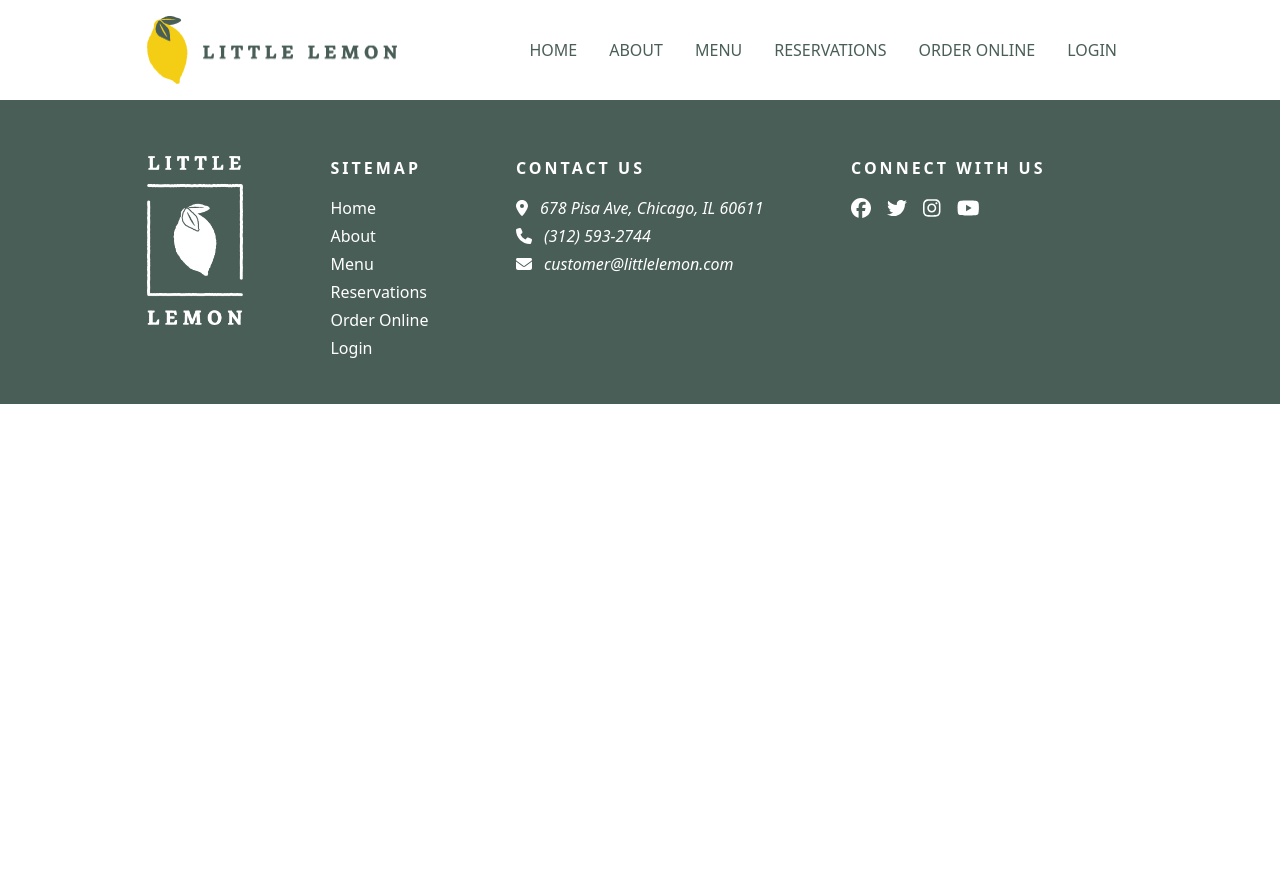
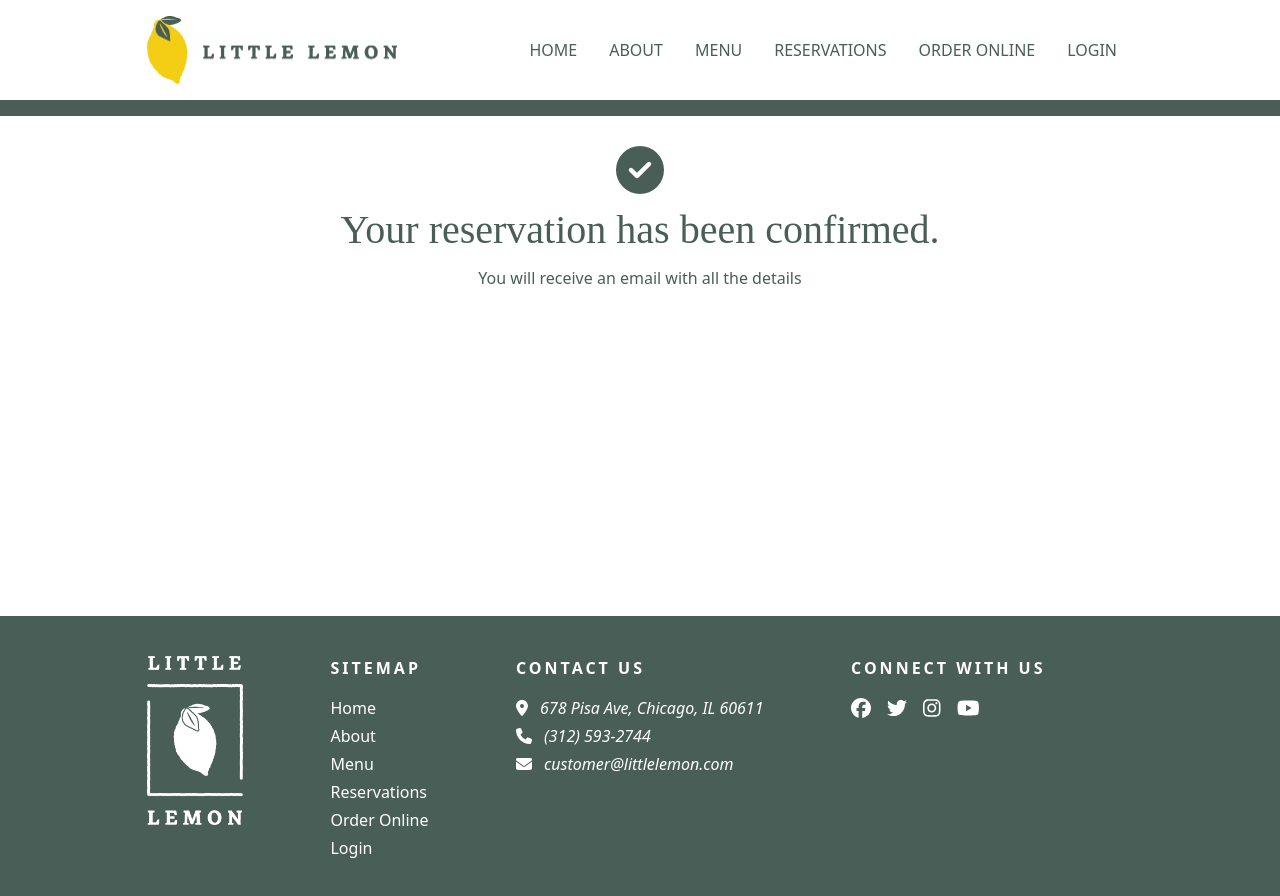
Before and after one commit to IbrahimFakhir/Little-Lemon-Restaurant, a React (Create React App) app: page /confirmed-reservation in a window 1280 px wide. Shown: the top 896 px of the page. Before the commit the page ends 800 px from the top, so only its background shows below. Built offline with nearby package versions, Linux system fonts and the light colour scheme; a web font is replaced by a local one.

Commit message:
implemented ConfirmedReservation

```diff
--- a/src/components/pages/Reservations/ConfirmedReservation.js
+++ b/src/components/pages/Reservations/ConfirmedReservation.js
@@ -1,7 +1,12 @@
+import { faCircleCheck } from '@fortawesome/free-solid-svg-icons'
+import { FontAwesomeIcon } from '@fortawesome/react-fontawesome'
+
 export default function ConfirmedReservation() {
     return(
-        <>
-
-        </>
+        <div className='container confirmed-booking'>
+            <FontAwesomeIcon icon={faCircleCheck} size="3x" />
+            <h2>Your reservation has been confirmed.</h2>
+            <p>You will receive an email with all the details</p>
+        </div>
     )
 }
--- a/src/components/pages/Reservations/index.js
+++ b/src/components/pages/Reservations/index.js
@@ -14,7 +14,7 @@
 
 export default function Reservation() {
     const [availableTimes, dispatchOnDateChange] = useReducer(updateTimes, [], initializeTimes);
-    const navigate = useNavigate;
+    const navigate = useNavigate();
 
     const submitData = formData => {
         const response = submitAPI(formData);
```
